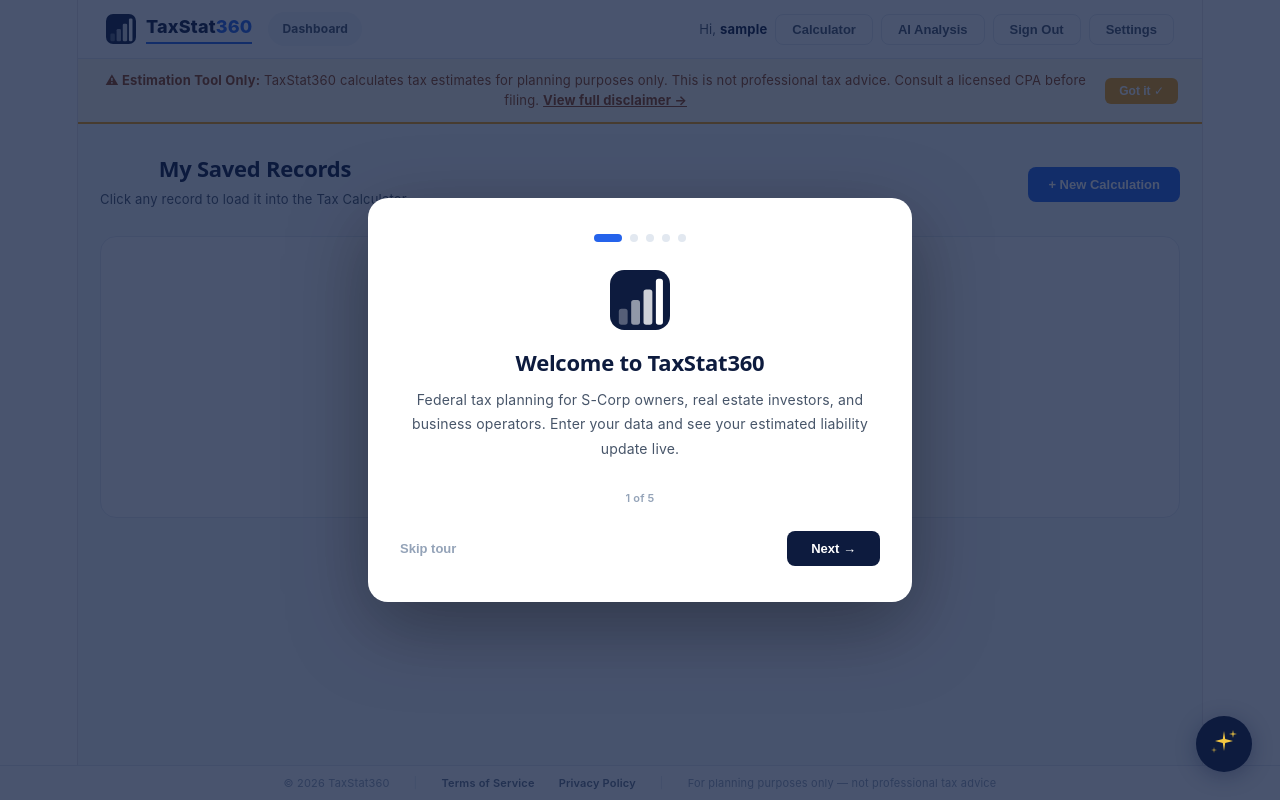
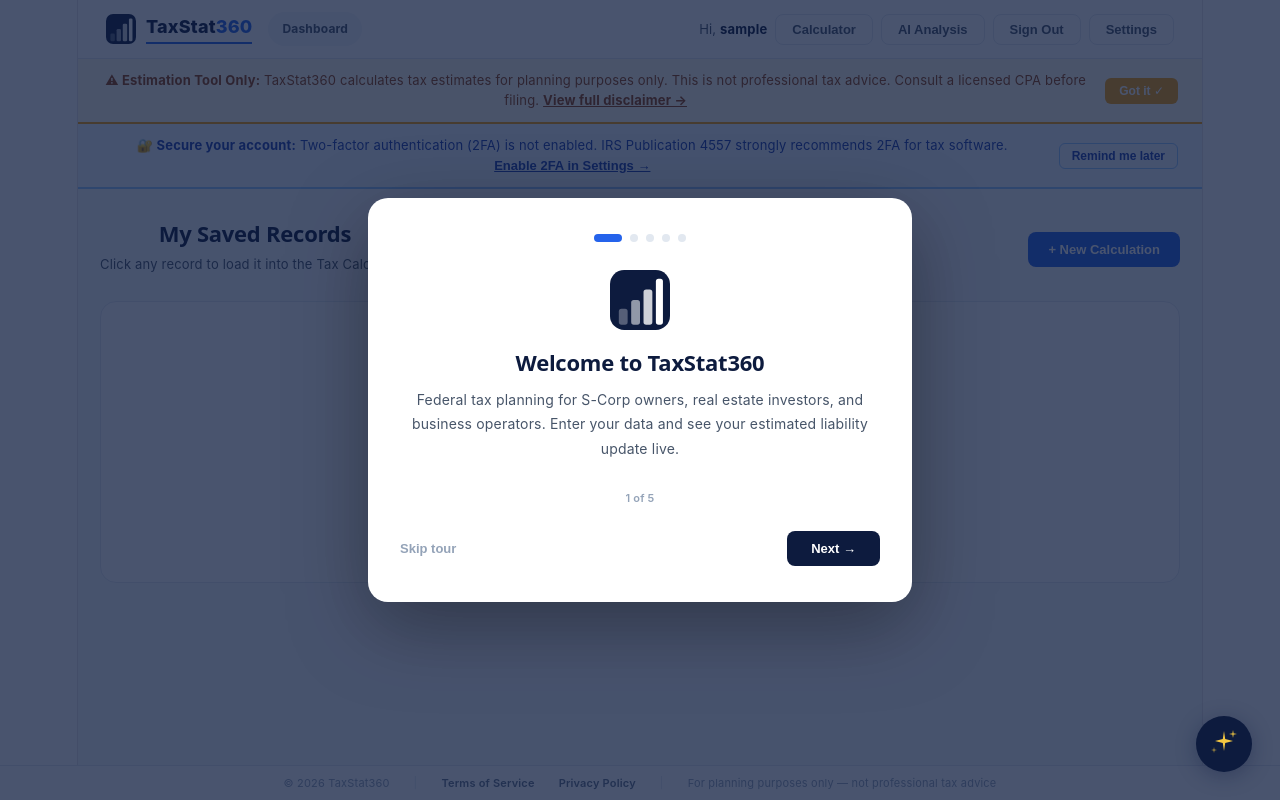
Before and after one commit to natashaverela-speckm/TaxStat360, a React (Vite) app: page /dashboard in a window 1280 px wide. Built offline with nearby package versions, Linux system fonts and the light colour scheme; sample sign-in values are in the browser's storage.

Commit message:
Update Dashboard.jsx

```diff
--- a/src/Dashboard.jsx
+++ b/src/Dashboard.jsx
@@ -402,6 +402,16 @@ export default function Dashboard() {
   const [showDisclaimer, setShowDisclaimer] = useState(() => !localStorage.getItem('ts360_disclaimer_seen'))
   const dismissDisclaimer = () => { localStorage.setItem('ts360_disclaimer_seen', '1'); setShowDisclaimer(false) }
 
+  // CC-01: 2FA nudge — shown on Dashboard when MFA is not enabled.
+  // Dismissed per-session (sessionStorage) so it reappears each login
+  // as a gentle recurring reminder without being permanently blockable.
+  // Once the user enables 2FA, ts360_mfa_enabled='1' and it never shows again.
+  const [show2FANudge, setShow2FANudge] = useState(() =>
+    localStorage.getItem('ts360_mfa_enabled') !== '1' &&
+    !sessionStorage.getItem('ts360_2fa_nudge_dismissed')
+  )
+  const dismiss2FANudge = () => { sessionStorage.setItem('ts360_2fa_nudge_dismissed', '1'); setShow2FANudge(false) }
+
   // F-08: Onboarding shown once per account
   const [showOnboarding, setShowOnboarding] = useState(() => !localStorage.getItem(ONBOARDING_KEY))
   const completeOnboarding = () => { localStorage.setItem(ONBOARDING_KEY, '1'); setShowOnboarding(false) }
@@ -708,6 +718,24 @@ export default function Dashboard() {
         </div>
       )}
 
+        {/* CC-01: 2FA nudge banner — shown each session until MFA is enabled.
+            Reads ts360_mfa_enabled from localStorage (set by Settings.jsx after
+            successful MFA setup). Dismissed per-session via sessionStorage so
+            it reappears at next login as a recurring but non-blocking prompt. */}
+        {show2FANudge && (
+          <div style={{ background: '#EFF6FF', borderBottom: '2px solid #93C5FD', padding: '12px 24px', display: 'flex', alignItems: 'center', justifyContent: 'space-between', gap: 16 }}>
+            <div style={{ fontSize: 13, color: '#1E40AF', lineHeight: 1.5 }}>
+              <strong>🔐 Secure your account:</strong> Two-factor authentication (2FA) is not enabled. IRS Publication 4557 strongly recommends 2FA for tax software.{' '}
+              <button onClick={() => nav('/settings')} style={{ background: 'none', border: 'none', padding: 0, color: '#1E40AF', fontWeight: 700, textDecoration: 'underline', cursor: 'pointer', fontSize: 13 }}>
+                Enable 2FA in Settings →
+              </button>
+            </div>
+            <button onClick={dismiss2FANudge} style={{ flexShrink: 0, background: 'none', border: '1px solid #93C5FD', borderRadius: 6, padding: '5px 12px', fontSize: 12, fontWeight: 600, color: '#1E40AF', cursor: 'pointer' }}>
+              Remind me later
+            </button>
+          </div>
+        )}
+
       {/* Xero loading banner */}
       {xeroLoading && (
         <div style={{ background: '#EFF6FF', borderBottom: '1px solid #BFDBFE', padding: '12px 28px', fontSize: 13, fontWeight: 600, color: '#1D4ED8', textAlign: 'center' }}>
```
